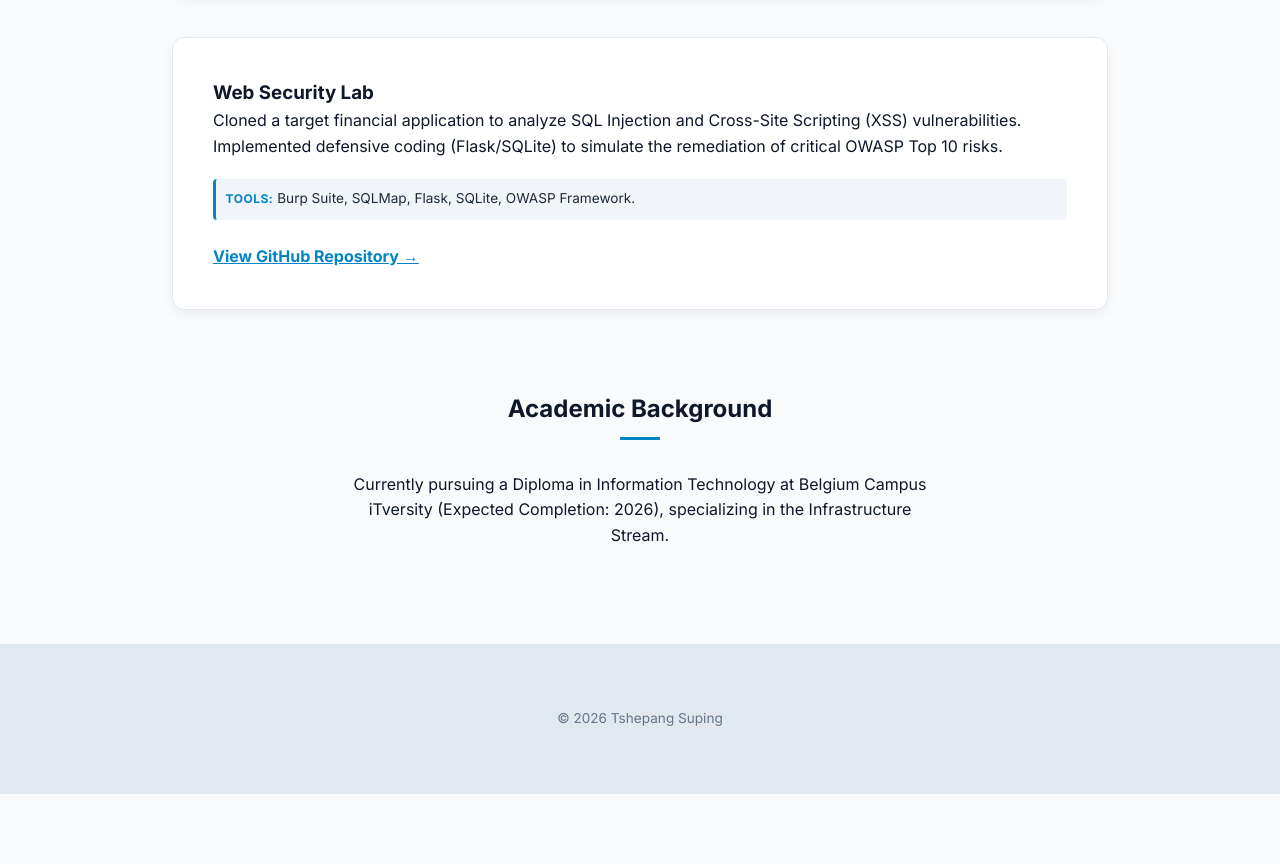
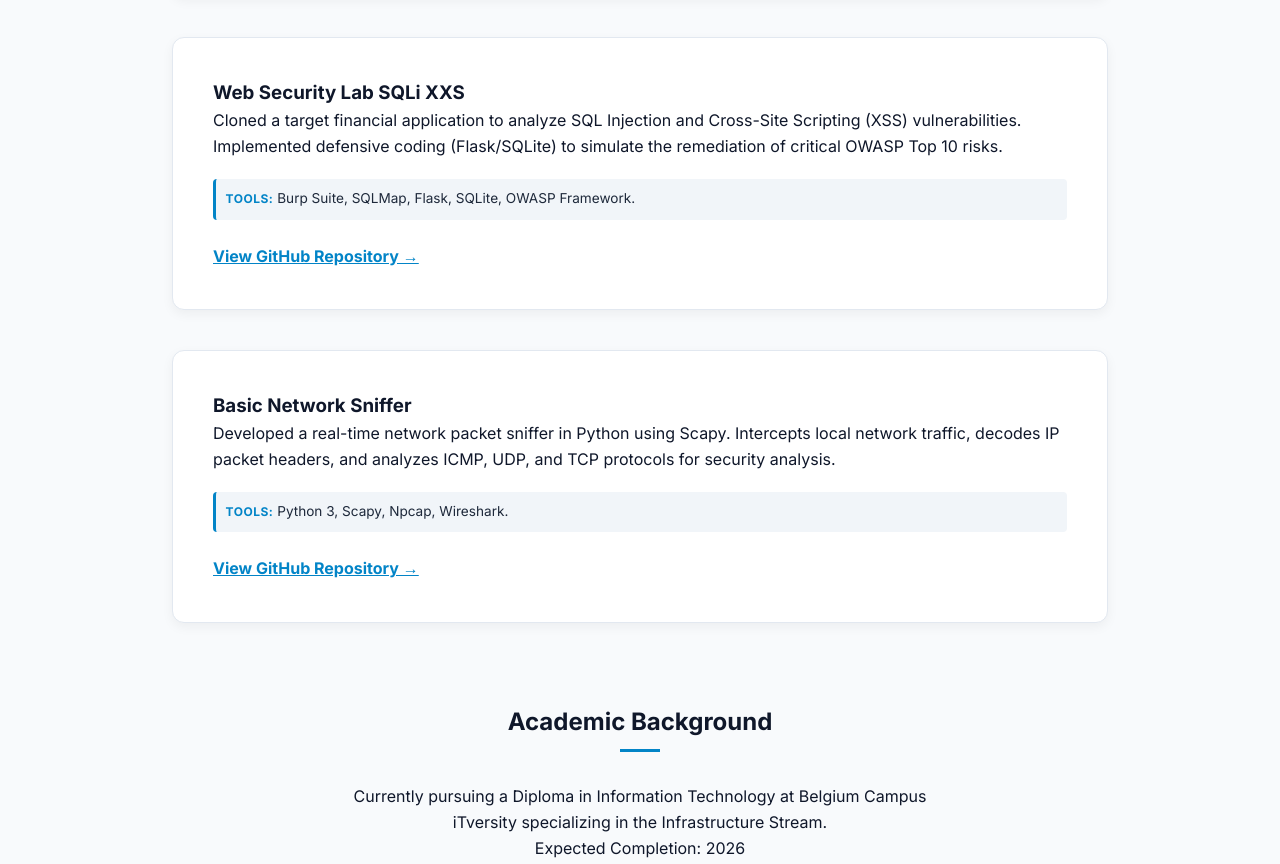
Before and after one commit to El-Fiorella/digital-portfolio, a plain HTML site: page index.html in a window 1280 px wide. Shown: the part 1784-2648 px from the top of the page. Before the commit the page ends 2578 px from the top, so only its background shows below. Drawn offline with Linux system fonts and the light colour scheme.

Commit message:
Refactor HTML structure and update project details

```diff
--- a/index.html
+++ b/index.html
@@ -91,19 +91,27 @@
         </div>
 
         <div class="project-card project-card-authoritative">
-          <h3>Web Security Lab</h3>
+          <h3>Web Security Lab SQLi XXS</h3>
           <p>Cloned a target financial application to analyze SQL Injection and Cross-Site Scripting (XSS) vulnerabilities. Implemented defensive coding (Flask/SQLite) to simulate the remediation of critical OWASP Top 10 risks.</p>
           <p class="project-tools">
           <strong>Tools:</strong> Burp Suite, SQLMap, Flask, SQLite, OWASP Framework.</p>
           <a href="https://github.com/el-fiorella/Web_Security_Lab" target="_blank" class="text-link authoritative-link"> View GitHub Repository →</a>
         </div>
 
+        <div class="project-card project-card-authoritative">
+           <h3>Basic Network Sniffer</h3>
+           <p> Developed a real-time network packet sniffer in Python using Scapy. Intercepts local network traffic, decodes IP packet headers, and analyzes ICMP, UDP, and TCP protocols for security analysis.</p>
+           <p class="project-tools">
+           <strong>Tools:</strong> Python 3, Scapy, Npcap, Wireshark.</p>
+           <a href="https://github.com/el-fiorella/Basic_Network_Sniffer" target="_blank" class="text-link authoritative-link">View GitHub Repository &rarr;</a>
+
       </div>
     </section>
 
     <section id="about" class="section-container card-accent card-accent-centered">
       <h2>Academic Background</h2>
-      <p>Currently pursuing a Diploma in Information Technology at Belgium Campus iTversity (Expected Completion: 2026), specializing in the Infrastructure Stream.</p>
+      <p>Currently pursuing a Diploma in Information Technology at Belgium Campus iTversity  specializing in the Infrastructure Stream.</p>
+      <p>Expected Completion: 2026 </p>
     </section>
 
   </main>
```
Lines whose indentation alone changed are shown as unchanged.
